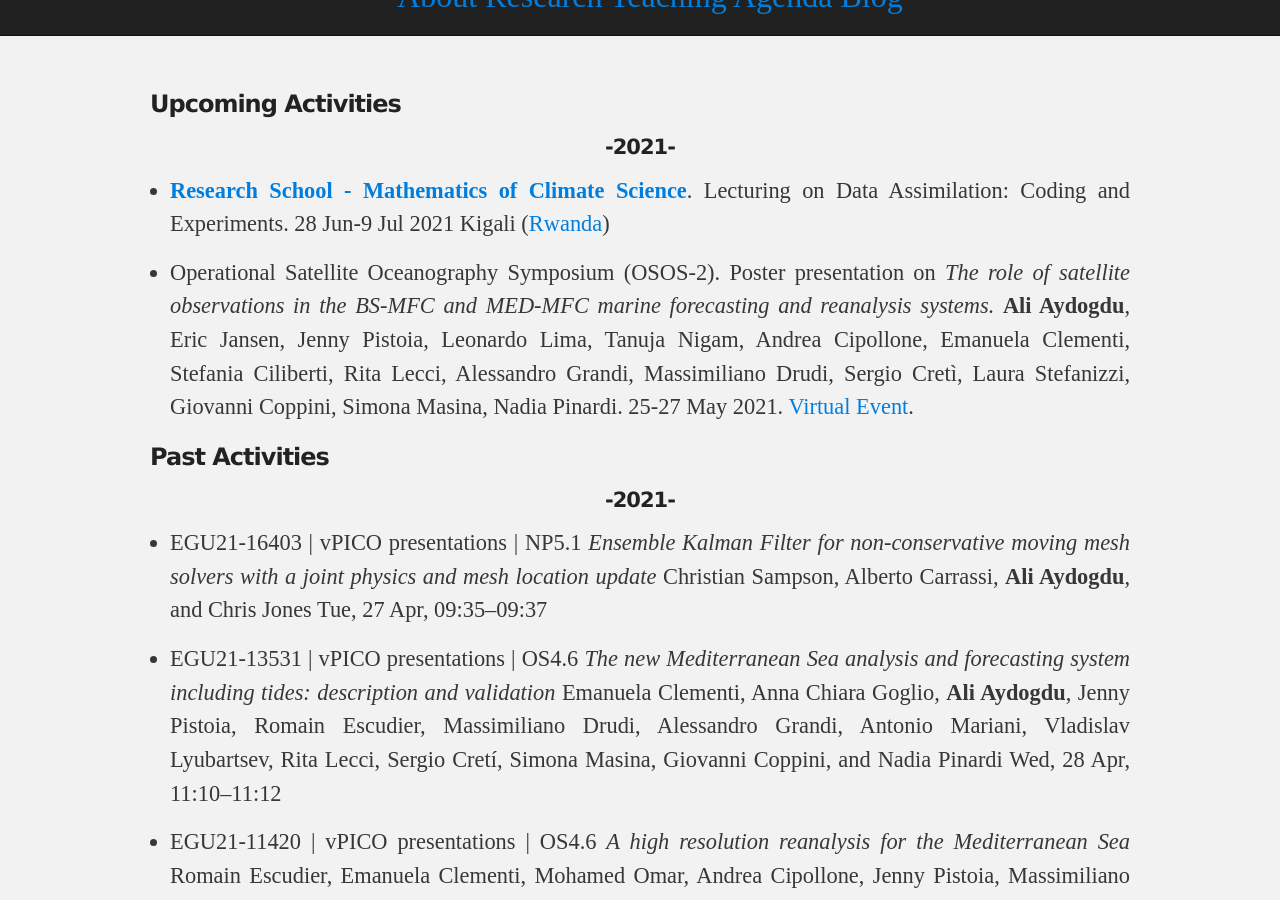
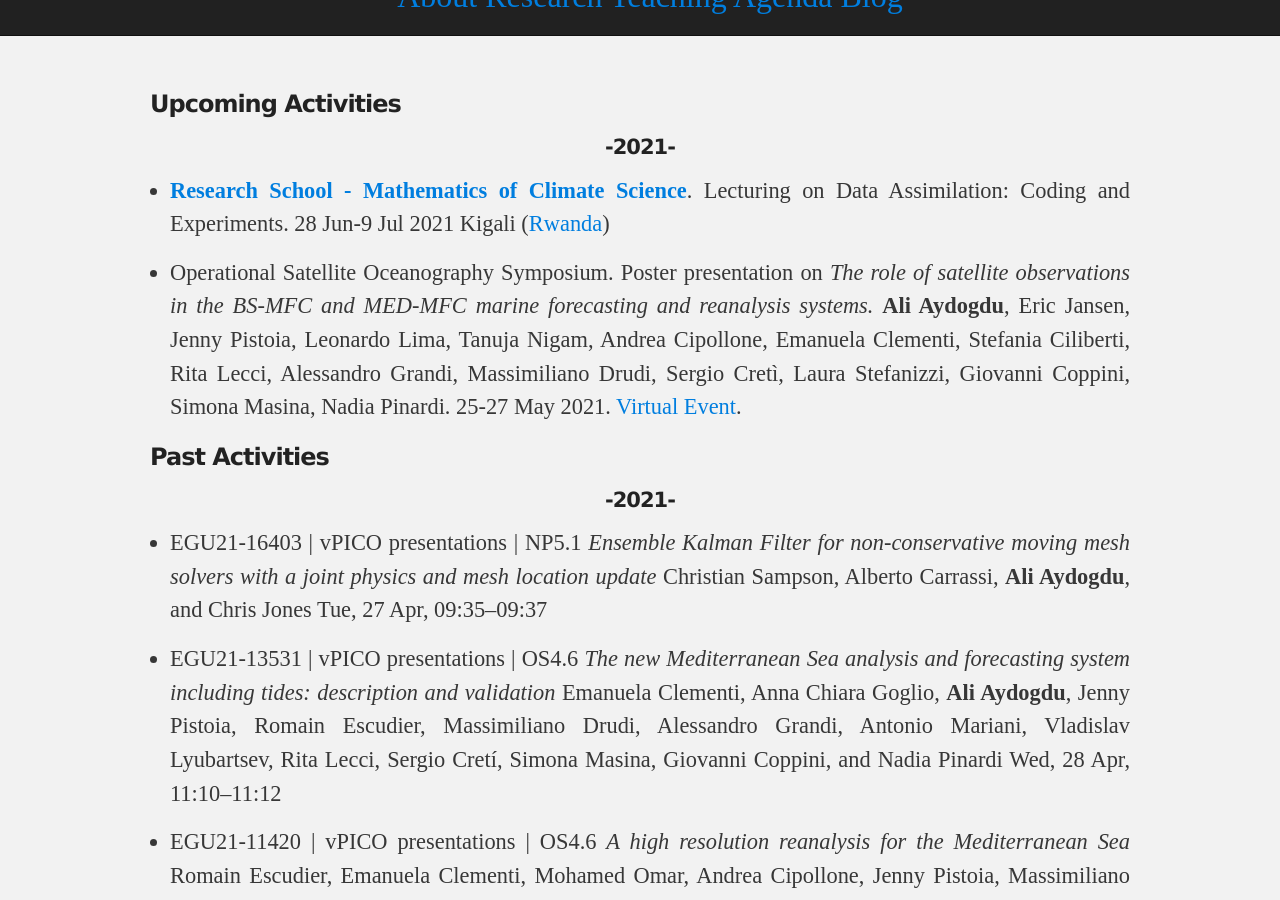
Before and after one commit to aydogduali/aydogduali.github.io, a Jekyll site: the page built from calendar/index.md, in a window 1280 px wide and 900 px high, scrolled down 440 px. Built offline with Jekyll 4.4.1, drawn with Linux system fonts in a browser that asks for light colours; the repository's description, which GitHub fills in, is left out; our own code applies the rules of GitHub Pages for plain Markdown files.

```diff
--- a/calendar/index.md
+++ b/calendar/index.md
@@ -8,7 +8,7 @@
 
 - [**Research School - Mathematics of Climate Science**](https://mathclim-rwanda.sciencesconf.org). Lecturing on Data Assimilation: Coding and Experiments. 28 Jun-9 Jul 2021 Kigali ([Rwanda](https://www.cimpa.info/en/node/6474))
 
-- Operational Satellite Oceanography Symposium (OSOS-2). Poster presentation on *The role of satellite observations in the BS-MFC and MED-MFC marine forecasting and reanalysis systems.* __Ali Aydogdu__, Eric Jansen, Jenny Pistoia, Leonardo Lima, Tanuja Nigam, Andrea Cipollone, Emanuela Clementi, Stefania Ciliberti, Rita Lecci, Alessandro Grandi, Massimiliano Drudi, Sergio Cretì, Laura Stefanizzi, Giovanni Coppini, Simona Masina, Nadia Pinardi. 25-27 May 2021. [Virtual Event](https://www.eumetsat.int/second-international-operational-satellite-oceanography-symposium-osos-2-25-27-may-2021).
+- Operational Satellite Oceanography Symposium. Poster presentation on *The role of satellite observations in the BS-MFC and MED-MFC marine forecasting and reanalysis systems.* __Ali Aydogdu__, Eric Jansen, Jenny Pistoia, Leonardo Lima, Tanuja Nigam, Andrea Cipollone, Emanuela Clementi, Stefania Ciliberti, Rita Lecci, Alessandro Grandi, Massimiliano Drudi, Sergio Cretì, Laura Stefanizzi, Giovanni Coppini, Simona Masina, Nadia Pinardi. 25-27 May 2021. [Virtual Event](https://www.eumetsat.int/second-international-operational-satellite-oceanography-symposium-osos-2-25-27-may-2021).
 
 ###  Past Activities
 
```
